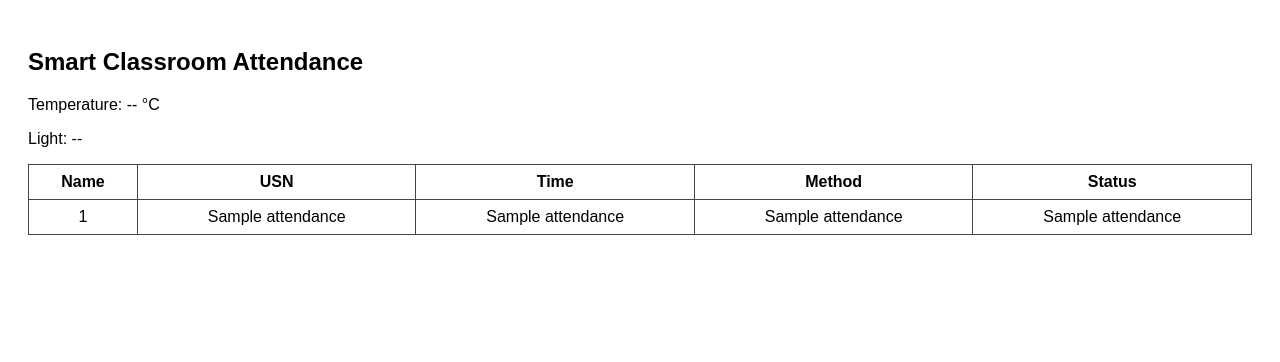
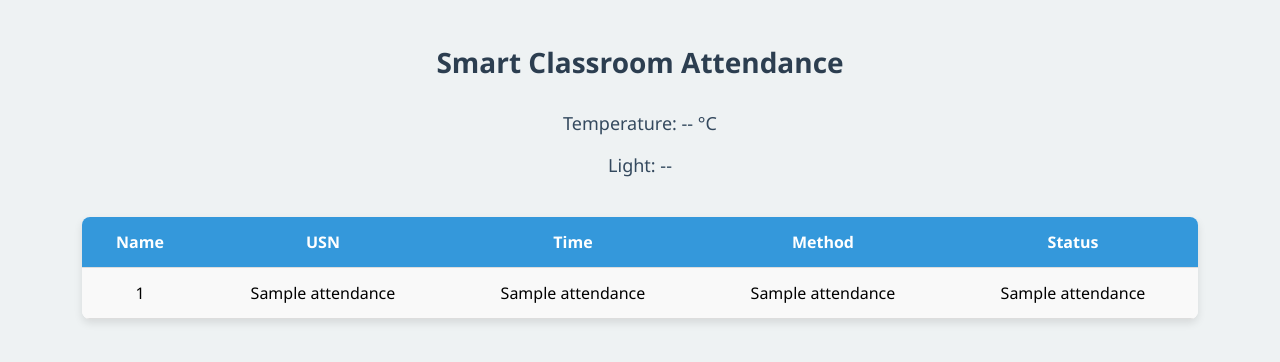
Before and after one commit to defaultyt1234/smart-classsroom-dashboard, a Flask app: template templates/dashboard.html in a window 1280 px wide. Shown: the top 362 px of the page. Run offline with Flask 3, Linux system fonts and the light colour scheme; the template is opened without the code that fills it: most values are stand-ins (such as "Sample title", 1, 10 or a date in 2020); some libraries are stand-ins or nearby versions.

Commit message:
Update dashboard.html

```diff
--- a/templates/dashboard.html
+++ b/templates/dashboard.html
@@ -2,7 +2,59 @@
 <html>
 <head>
     <title>Smart Attendance</title>
-    <link rel="stylesheet" href="/static/css/style.css">
+    <style>
+        body {
+            font-family: 'Segoe UI', Tahoma, Geneva, Verdana, sans-serif;
+            background-color: #eef2f3;
+            margin: 0;
+            padding: 20px;
+        }
+
+        h2 {
+            text-align: center;
+            color: #2c3e50;
+            font-size: 28px;
+            margin-bottom: 30px;
+        }
+
+        #sensor {
+            text-align: center;
+            font-size: 18px;
+            margin-bottom: 40px;
+            color: #34495e;
+        }
+
+        table {
+            width: 90%;
+            margin: 0 auto;
+            border-collapse: collapse;
+            background-color: #ffffff;
+            box-shadow: 0 4px 8px rgba(0,0,0,0.1);
+            border-radius: 8px;
+            overflow: hidden;
+        }
+
+        th, td {
+            padding: 14px 18px;
+            border-bottom: 1px solid #ddd;
+            text-align: center;
+            font-size: 16px;
+        }
+
+        th {
+            background-color: #3498db;
+            color: white;
+            font-weight: 600;
+        }
+
+        tr:nth-child(even) {
+            background-color: #f9f9f9;
+        }
+
+        tr:hover {
+            background-color: #eaf6ff;
+        }
+    </style>
 </head>
 <body>
 
```
